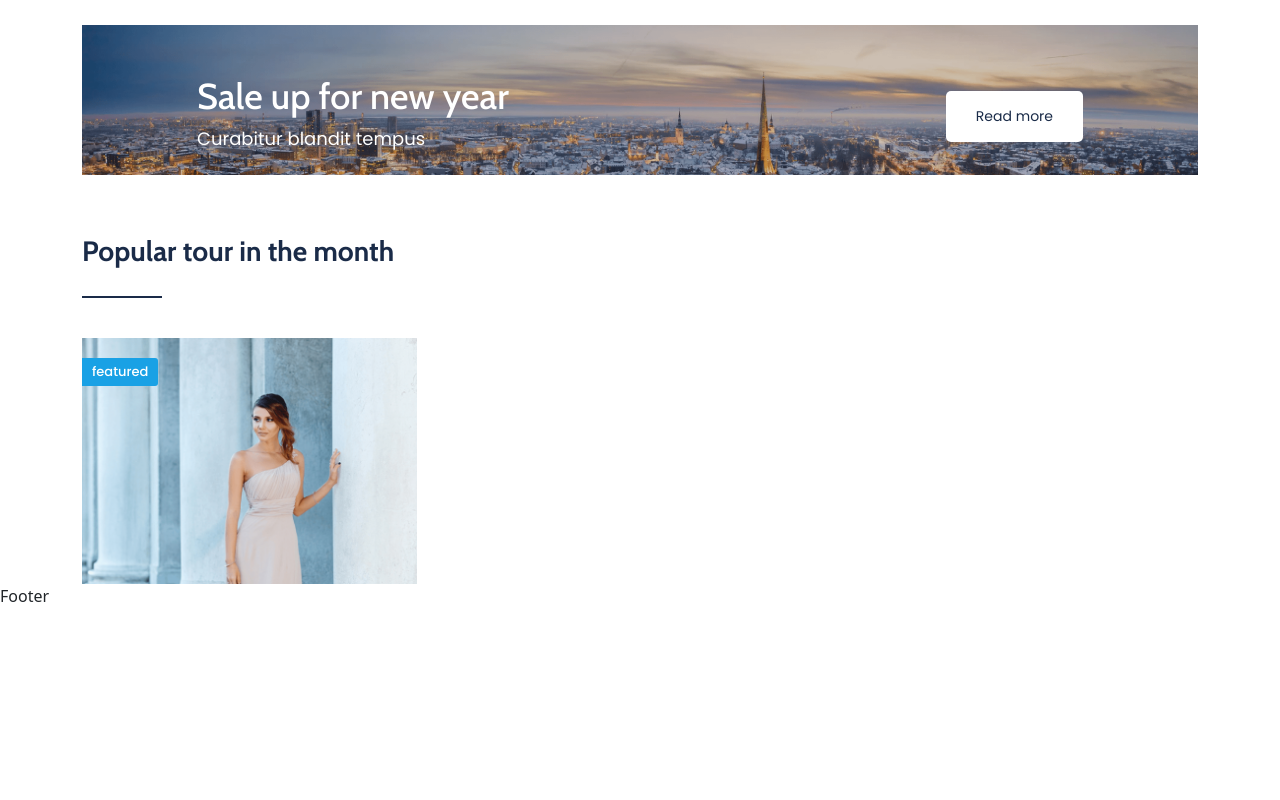
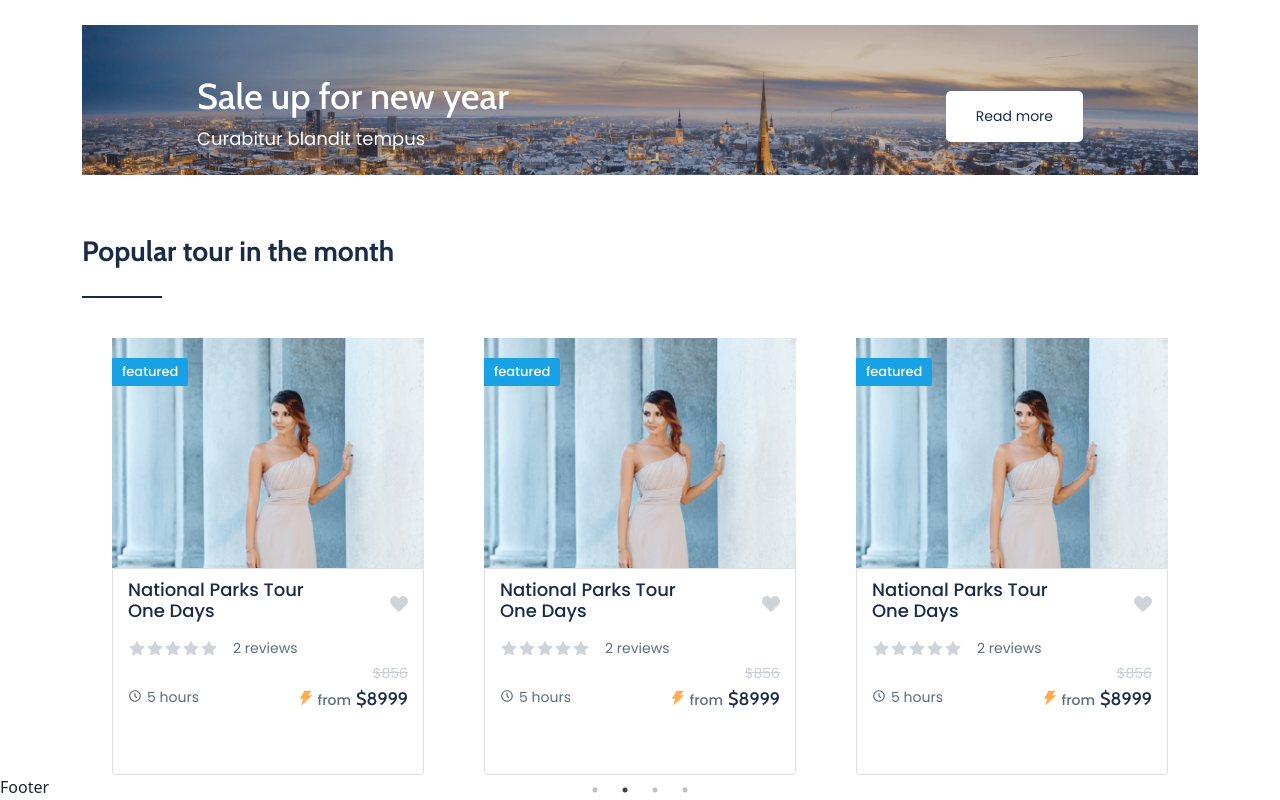
Before and after one commit to shuvomh2000/city-tour, a React (Create React App) app in the folder frontend/: page / in a window 1280 px wide. Shown: the part 955-1755 px from the top of the page. Before the commit the page ends 1563 px from the top, so only its background shows below. Built offline with nearby package versions, Linux system fonts and the light colour scheme.

Commit message:
popular part end

```diff
--- a/frontend/src/pages/home/popular/Popular.js
+++ b/frontend/src/pages/home/popular/Popular.js
@@ -1,27 +1,177 @@
 import React from "react";
-import "./popular.css";
 import { Container } from "react-bootstrap";
+import Slider from "react-slick";
 import Title from "../../../components/layouts/title/Title";
 import Flex from "../../../components/layouts/Flex";
-import Image from "../../../components/layouts/Image"
+import Image from "../../../components/layouts/Image";
+import { AiFillStar, AiFillThunderbolt } from "react-icons/ai";
+import { BiTimeFive } from "react-icons/bi";
+import { FaHeart } from "react-icons/fa";
+import "slick-carousel/slick/slick.css";
+import "slick-carousel/slick/slick-theme.css";
+import "./popular.css";
 
 const Popular = () => {
+  const settings = {
+    dots: true,
+    infinite: true,
+    autoplay: true,
+    arrow: false,
+    speed: 500,
+    slidesToShow: 3,
+    slidesToScroll: 1,
+    pauseOnHover: true
+  };
   return (
     <Container className="popular_part">
       <Title title="Popular tour in the month" />
-      <Flex className="popular_inner">
-        <div className="popular_box">
+      <div className="popular_inner">
+        <Slider {...settings}>
+          <div className="popular_box">
             <div className="popular_img">
-                <Image src="assets/images/homePage/popular1.png"/>
-                <h3>featured</h3>
+              <Image src="assets/images/homePage/popular1.png" />
+              <h3>featured</h3>
             </div>
             <div className="popular_text">
-                <Flex></Flex>
-                <div></div>
-                <Flex></Flex>
+              <Flex className="popular_detail1">
+                <h3>National Parks Tour One Days</h3>
+                <FaHeart className="popular_detail1_icon" />
+              </Flex>
+              <Flex className="popular_detail2">
+                <Flex>
+                  <AiFillStar className="popular_detail2_icon" />
+                  <AiFillStar className="popular_detail2_icon" />
+                  <AiFillStar className="popular_detail2_icon" />
+                  <AiFillStar className="popular_detail2_icon" />
+                  <AiFillStar className="popular_detail2_icon" />
+                </Flex>
+                <h3>2 reviews</h3>
+              </Flex>
+              <h5 className="cross_text">$856</h5>
+              <Flex className="popular_detail3">
+                <Flex className="popular_detail3_left">
+                  <BiTimeFive className="popular_detail3_left_icon" />
+                  <h3 className="popular_detail3_left_hour">5 hours</h3>
+                </Flex>
+                <Flex className="popular_detail3_right">
+                  <AiFillThunderbolt className="popular_price_icon" />
+                  <h4 className="popular_price">
+                    <span>from</span>$8999
+                  </h4>
+                </Flex>
+              </Flex>
             </div>
-        </div>
-      </Flex>
+          </div>
+          {/*  */}
+          <div className="popular_box">
+            <div className="popular_img">
+              <Image src="assets/images/homePage/popular1.png" />
+              <h3>featured</h3>
+            </div>
+            <div className="popular_text">
+              <Flex className="popular_detail1">
+                <h3>National Parks Tour One Days</h3>
+                <FaHeart className="popular_detail1_icon" />
+              </Flex>
+              <Flex className="popular_detail2">
+                <Flex>
+                  <AiFillStar className="popular_detail2_icon" />
+                  <AiFillStar className="popular_detail2_icon" />
+                  <AiFillStar className="popular_detail2_icon" />
+                  <AiFillStar className="popular_detail2_icon" />
+                  <AiFillStar className="popular_detail2_icon" />
+                </Flex>
+                <h3>2 reviews</h3>
+              </Flex>
+              <h5 className="cross_text">$856</h5>
+              <Flex className="popular_detail3">
+                <Flex className="popular_detail3_left">
+                  <BiTimeFive className="popular_detail3_left_icon" />
+                  <h3 className="popular_detail3_left_hour">5 hours</h3>
+                </Flex>
+                <Flex className="popular_detail3_right">
+                  <AiFillThunderbolt className="popular_price_icon" />
+                  <h4 className="popular_price">
+                    <span>from</span>$8999
+                  </h4>
+                </Flex>
+              </Flex>
+            </div>
+          </div>
+          {/*  */}
+          <div className="popular_box">
+            <div className="popular_img">
+              <Image src="assets/images/homePage/popular1.png" />
+              <h3>featured</h3>
+            </div>
+            <div className="popular_text">
+              <Flex className="popular_detail1">
+                <h3>National Parks Tour One Days</h3>
+                <FaHeart className="popular_detail1_icon" />
+              </Flex>
+              <Flex className="popular_detail2">
+                <Flex>
+                  <AiFillStar className="popular_detail2_icon" />
+                  <AiFillStar className="popular_detail2_icon" />
+                  <AiFillStar className="popular_detail2_icon" />
+                  <AiFillStar className="popular_detail2_icon" />
+                  <AiFillStar className="popular_detail2_icon" />
+                </Flex>
+                <h3>2 reviews</h3>
+              </Flex>
+              <h5 className="cross_text">$856</h5>
+              <Flex className="popular_detail3">
+                <Flex className="popular_detail3_left">
+                  <BiTimeFive className="popular_detail3_left_icon" />
+                  <h3 className="popular_detail3_left_hour">5 hours</h3>
+                </Flex>
+                <Flex className="popular_detail3_right">
+                  <AiFillThunderbolt className="popular_price_icon" />
+                  <h4 className="popular_price">
+                    <span>from</span>$8999
+                  </h4>
+                </Flex>
+              </Flex>
+            </div>
+          </div>
+          {/*  */}
+          <div className="popular_box">
+            <div className="popular_img">
+              <Image src="assets/images/homePage/popular1.png" />
+              <h3>featured</h3>
+            </div>
+            <div className="popular_text">
+              <Flex className="popular_detail1">
+                <h3>National Parks Tour One Days</h3>
+                <FaHeart className="popular_detail1_icon" />
+              </Flex>
+              <Flex className="popular_detail2">
+                <Flex>
+                  <AiFillStar className="popular_detail2_icon" />
+                  <AiFillStar className="popular_detail2_icon" />
+                  <AiFillStar className="popular_detail2_icon" />
+                  <AiFillStar className="popular_detail2_icon" />
+                  <AiFillStar className="popular_detail2_icon" />
+                </Flex>
+                <h3>2 reviews</h3>
+              </Flex>
+              <h5 className="cross_text">$856</h5>
+              <Flex className="popular_detail3">
+                <Flex className="popular_detail3_left">
+                  <BiTimeFive className="popular_detail3_left_icon" />
+                  <h3 className="popular_detail3_left_hour">5 hours</h3>
+                </Flex>
+                <Flex className="popular_detail3_right">
+                  <AiFillThunderbolt className="popular_price_icon" />
+                  <h4 className="popular_price">
+                    <span>from</span>$8999
+                  </h4>
+                </Flex>
+              </Flex>
+            </div>
+          </div>
+        </Slider>
+      </div>
     </Container>
   );
 };
--- a/frontend/src/pages/home/popular/popular.css
+++ b/frontend/src/pages/home/popular/popular.css
@@ -1,15 +1,19 @@
-.popular_part .popular_inner{
-    flex-wrap: wrap;
-    justify-content: space-between;
-}
-
-.popular_part .popular_inner .popular_box{
-    width: 30%;/* width: 370px; */
+.popular_part .popular_box{
+    padding: 0 30px;
 }
 
 .popular_part .popular_inner .popular_box .popular_img{
     position: relative;
     cursor: pointer;
+    overflow: hidden;
+}
+
+.popular_part .popular_inner .popular_box .popular_img img{
+    transition: all linear .2s;
+}
+
+.popular_part .popular_inner .popular_box .popular_img:hover img{
+    transform: scale(1.1);
 }
 
 .popular_part .popular_inner .popular_box .popular_img h3{
@@ -25,3 +29,107 @@
     left: 0;
     cursor:text;
 }
+
+.popular_part .popular_inner .popular_box .popular_text{
+    padding: 10px 15px 55px 15px;
+    border: 1px solid #dfdfdf;
+    border-radius: 0 0 3px 3px;
+}
+
+.popular_part .popular_inner .popular_box .popular_text .popular_detail1{
+    justify-content: space-between;
+    align-items: center;
+}
+
+.popular_part .popular_inner .popular_box .popular_text .popular_detail1 h3{
+    color: #1A2B48;
+    font-size: 18px;
+    font-weight: 500;
+    font-family: 'Poppins', sans-serif;
+    width: 215px;
+    cursor: pointer;
+}
+
+.popular_part .popular_inner .popular_box .popular_text .popular_detail1 h3:hover{
+    text-decoration: underline;
+}
+
+.popular_part .popular_inner .popular_box .popular_text .popular_detail1 .popular_detail1_icon{
+    color: #a0a9b2;
+    font-size: 18px;
+    opacity: .5;
+    cursor: pointer;
+}
+
+.popular_part .popular_inner .popular_box .popular_text .popular_detail2{
+    column-gap: 15px;
+    align-content: center;
+    margin-top: 10px;
+}
+
+.popular_part .popular_inner .popular_box .popular_text .popular_detail2 .popular_detail2_icon{
+    color: #a0a9b2;
+    font-size: 18px;
+    opacity: .5;
+    cursor: pointer;
+}
+
+.popular_part .popular_inner .popular_box .popular_text .popular_detail2 h3{
+    color: #5E6D77;
+    font-size: 14px;
+    font-weight: 400;
+    font-family: "Poppins", sans-serif;
+}
+
+.popular_part .popular_inner .popular_box .popular_text .cross_text{
+    color: #c9cfd5;
+    font-size: 14px;
+    font-weight: 400;
+    font-family: "Poppins", sans-serif;
+    text-align: right;
+    text-decoration: line-through;
+}
+
+.popular_part .popular_inner .popular_box .popular_text .popular_detail3{
+    justify-content: space-between;
+    align-content: center;
+}
+
+.popular_part .popular_inner .popular_box .popular_text .popular_detail3 .popular_detail3_left{
+    column-gap: 5px;
+}
+
+.popular_part .popular_inner .popular_box .popular_text .popular_detail3 .popular_detail3_left .popular_detail3_left_hour,
+.popular_part .popular_inner .popular_box .popular_text .popular_detail3 .popular_detail3_left .popular_detail3_left_icon{
+    color: #5E6D77;
+    font-size: 14px;
+    font-weight: 400;
+    font-family: "Poppins", sans-serif;
+}
+
+.popular_part .popular_inner .popular_box .popular_text .popular_detail3 .popular_detail3_right{
+    align-content: center;
+    column-gap: 3px;
+}
+
+.popular_part .popular_inner .popular_box .popular_text .popular_detail3 .popular_detail3_right .popular_price{
+   color: #1A2B48;
+   font-size: 18px;
+   font-weight: 500;
+   font-family: 'Cabin', sans-serif;
+   cursor: pointer;
+}
+
+.popular_part .popular_inner .popular_box .popular_text .popular_detail3 .popular_detail3_right .popular_price_icon{
+   color: #ffab53;
+   font-size: 18px;
+}
+
+.popular_part .popular_inner .popular_box .popular_text .popular_detail3 .popular_detail3_right .popular_price span{
+    display: inline-block;
+    color: #5E6D77;
+   font-size: 14px;
+   font-weight: 500;
+   font-family: "Poppins", sans-serif;
+   margin-right: 5px;
+}
--- a/frontend/src/pages/home/venice/Venice.js
+++ b/frontend/src/pages/home/venice/Venice.js
@@ -3,10 +3,10 @@ import Slider from "react-slick";
 import { Container } from "react-bootstrap";
 import Flex from "../../../components/layouts/Flex";
 import Image from "../../../components/layouts/Image";
+import Title from "../../../components/layouts/title/Title";
 import { BsChevronRight, BsChevronLeft } from "react-icons/bs";
 import "slick-carousel/slick/slick.css";
 import "./Venice.css";
-import Title from "../../../components/layouts/title/Title";
 
 function SampleNextArrow({ onClick }) {
   return (
```
